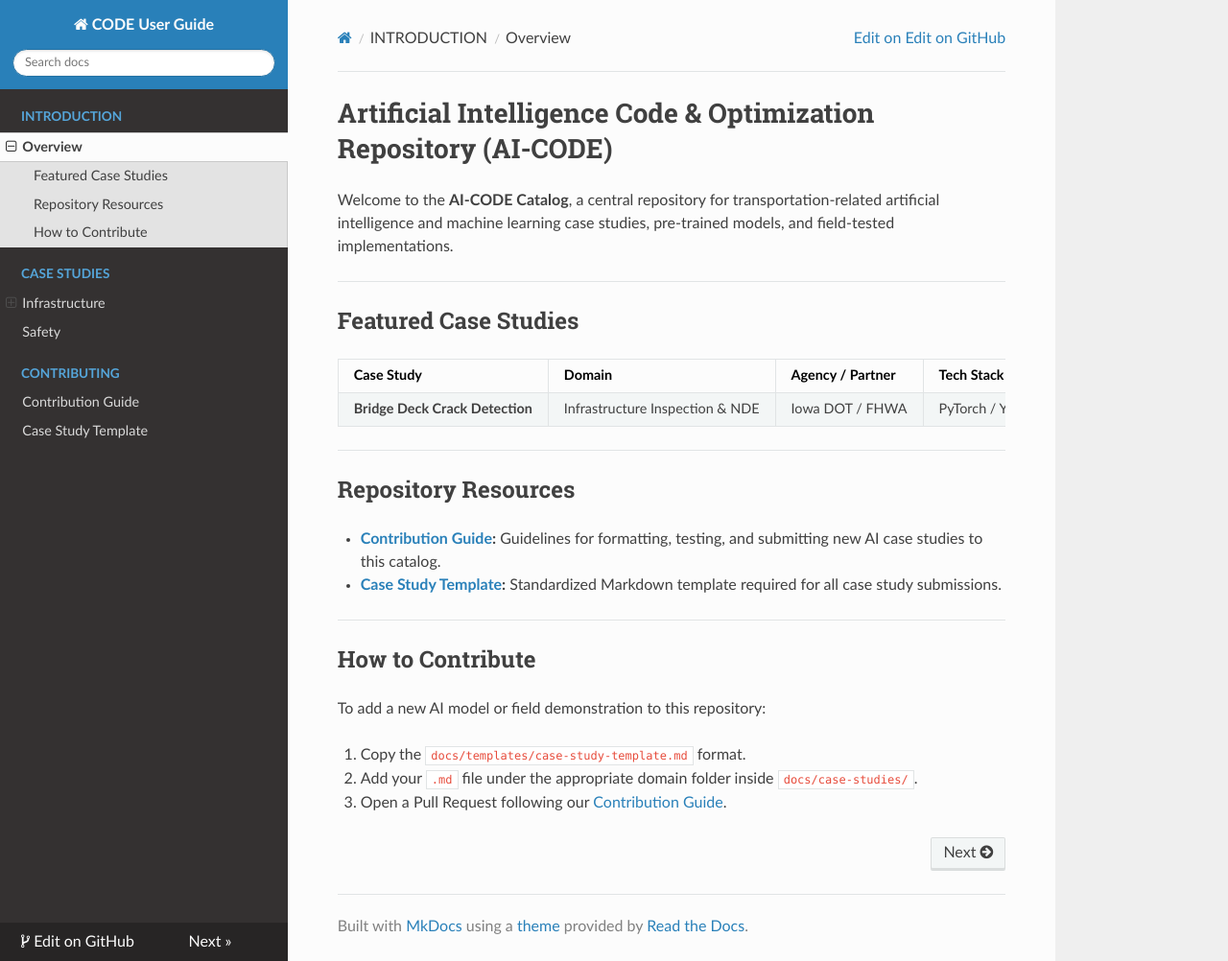
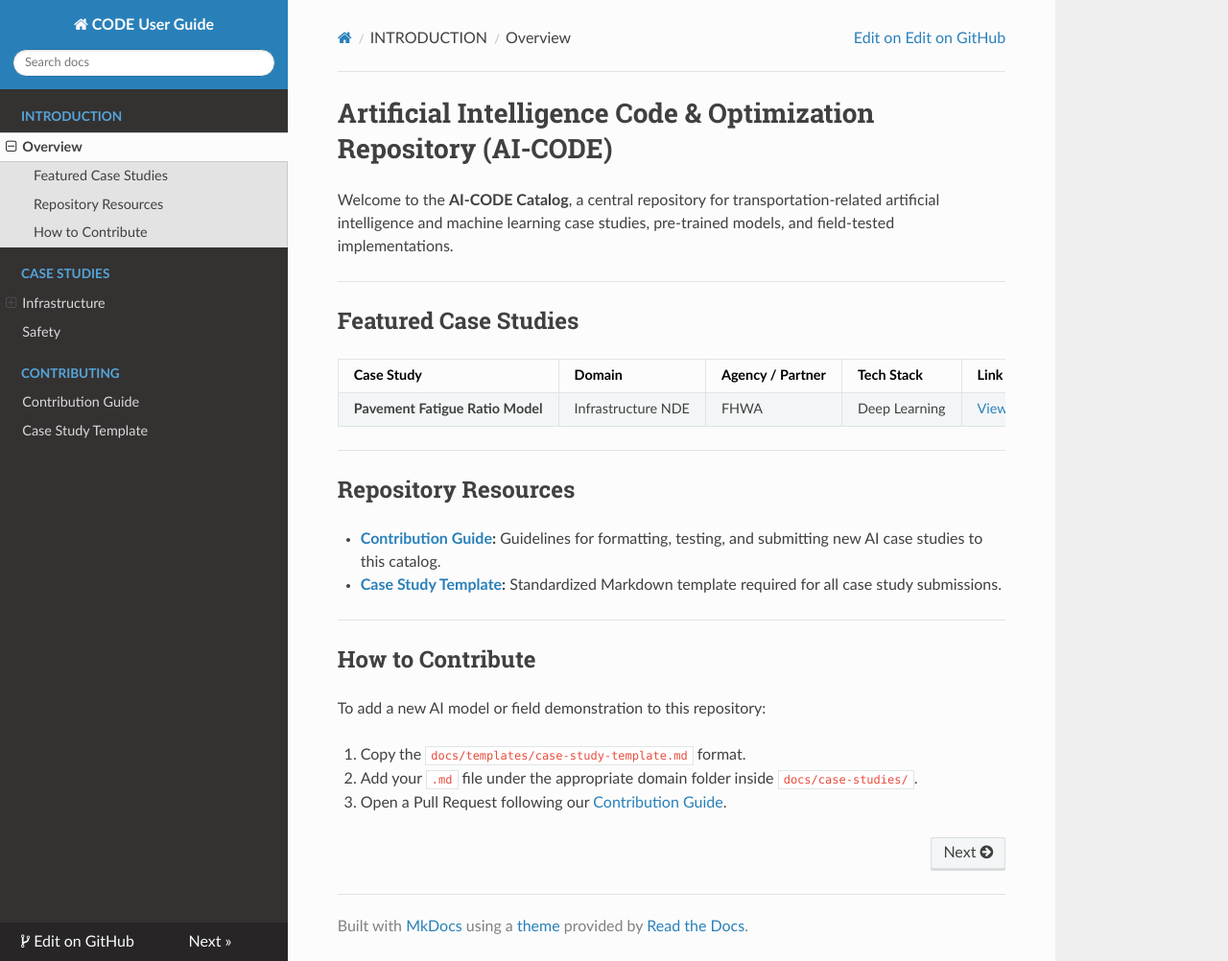
Before and after one commit to TFHRC-AI-CODE/AI-CODE, an MkDocs documentation site: the page built from docs/index.md, in a window 1280 px wide and 1002 px high. Shown: the whole window at 96% size. Built offline with MkDocs 1.6.1, drawn with Linux system fonts in a browser that asks for light colours; nearby versions of some CDN libraries.

Commit message:
Update index.md

```diff
--- a/docs/index.md
+++ b/docs/index.md
@@ -8,7 +8,7 @@ Welcome to the **AI-CODE Catalog**, a central repository for transportation-rela
 
 | Case Study | Domain | Agency / Partner | Tech Stack | Link |
 | :--- | :--- | :--- | :--- | :--- |
-| **Bridge Deck Crack Detection** | Infrastructure Inspection & NDE | Iowa DOT / FHWA | PyTorch / YOLOv8x-Seg | [View Study](case-studies/infrastructure/bridge-deck-nde.md) |
+| **Pavement Fatigue Ratio Model** | Infrastructure NDE | FHWA | Deep Learning | [View Study](case-studies/infrastructure/Pavement-FLR-Models.md) |
 
 ---
 
```
